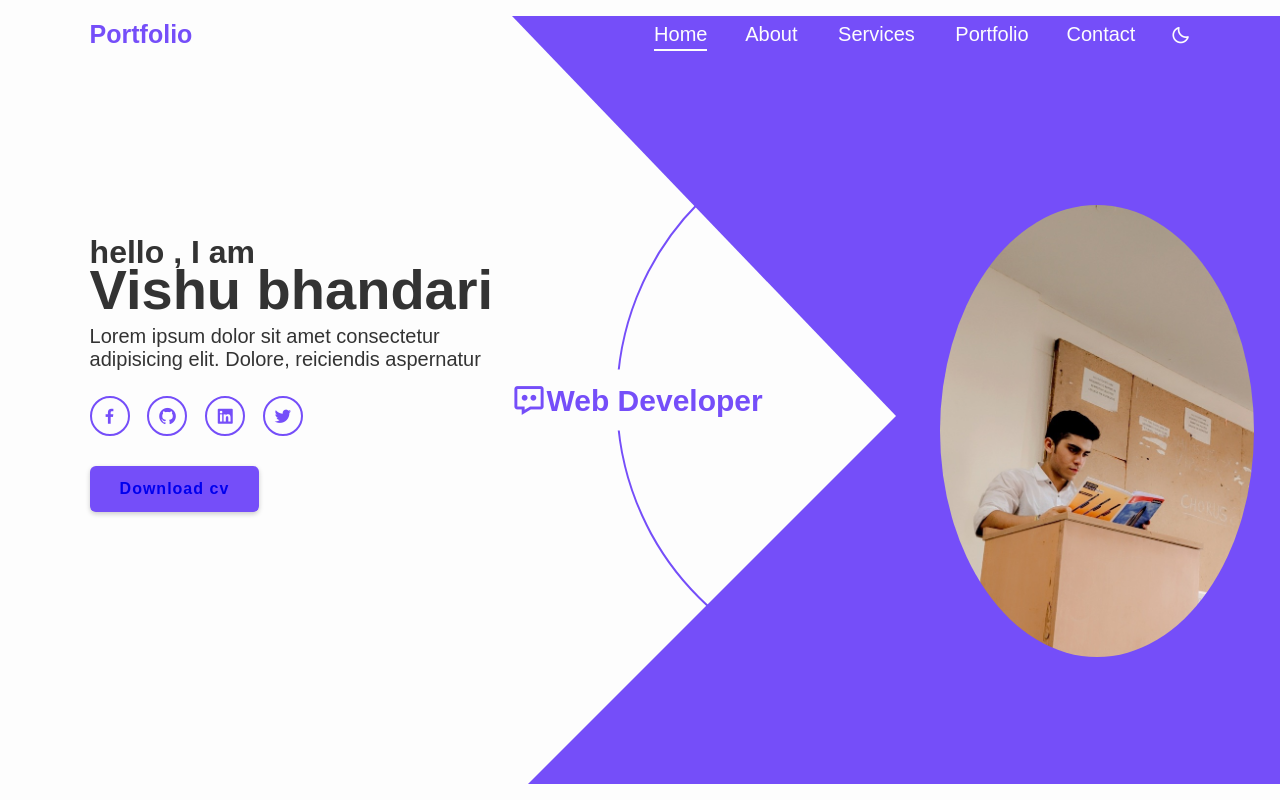
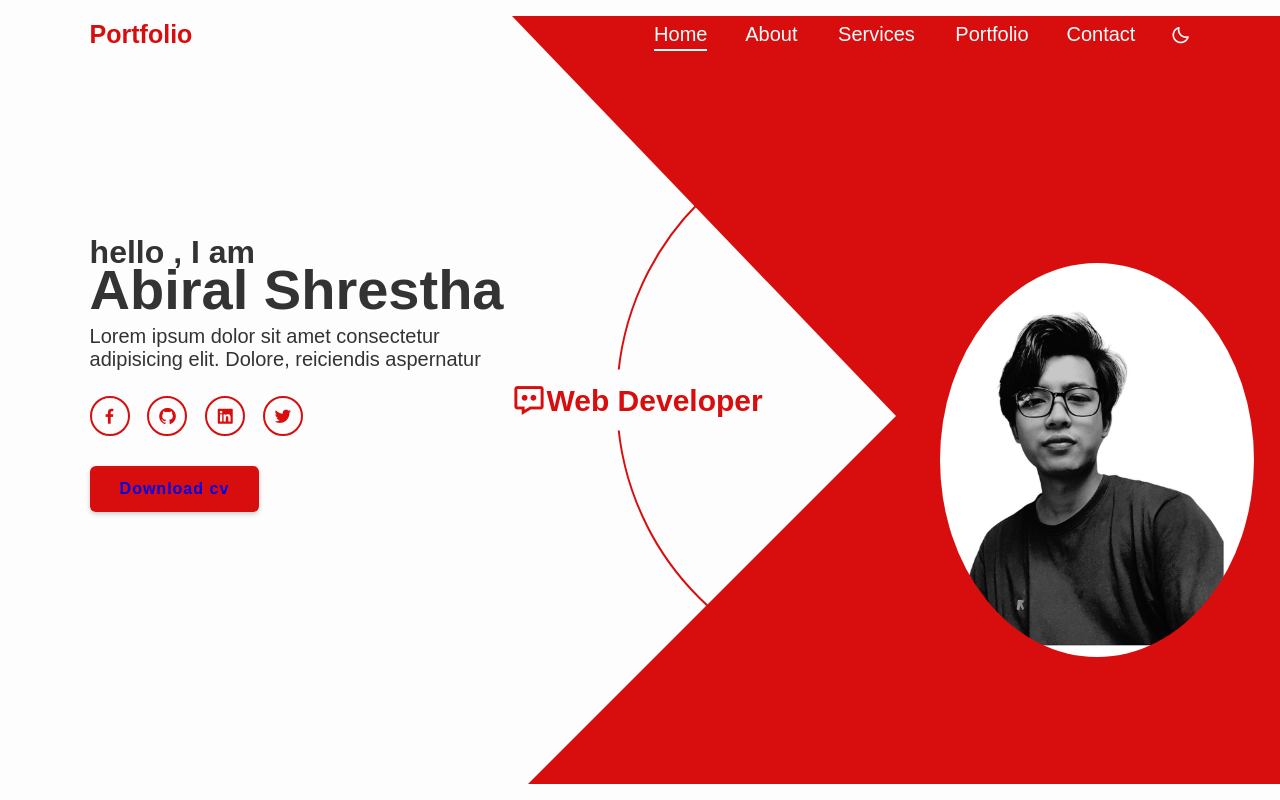
Before and after one commit to vishu-bhandari/CODSOFT, a plain HTML site: page portfolio/html/main.html in a window 1280 px wide. Shown: the top 800 px of the page. Drawn offline with nearby package versions, Linux system fonts and the light colour scheme.

Commit message:
add Codsoft

```diff
--- a/portfolio/css/style.css
+++ b/portfolio/css/style.css
@@ -13,7 +13,7 @@
 :root {
   --bg-color: #fdfdfd;
   --text-color: #333;
-  --main-color: #754ef9;
+  --main-color: #d80d0d;
   --white-color: #fdfdfd;
   --shadow-color: rgba(0, 0, 0, 0.2);
 }
--- a/portfolio/html/main.html
+++ b/portfolio/html/main.html
@@ -36,7 +36,7 @@
     <section class="home" id="home">
         <div class="home-content">
             <h3>hello , I am </h3>
-            <h1>Vishu bhandari </h1>
+            <h1>Abiral Shrestha </h1>
             <p>Lorem ipsum dolor sit amet consectetur adipisicing elit. Dolore, reiciendis aspernatur </p>
 
 
@@ -46,7 +46,7 @@
                 <a href="#"><i class='bx bxl-linkedin-square'></i></a>
                 <a href="#"><i class='bx bxl-twitter'></i></a>
             </div>
-            <a href="#" class="btn">Download cv</a>
+            <a href="Cv.pdf" download class="btn">Download cv</a>
 
         </div>
 
@@ -75,7 +75,7 @@
             <div class="overlay"></div>
         </div>
         <div class="home-img">
-            <img src="/img/Snapchat-679715854 copy.jpg" alt="Vishu Bhandari's pic ">
+            <img src="/img/abiral_n.jpg" alt="abiral" >
         </div>
 
 
```
Also changed, not shown: portfolio/img/Snapchat-679715854 copy.jpg (deleted), portfolio/img/abiral_n.jpg (added), 1 other file.
